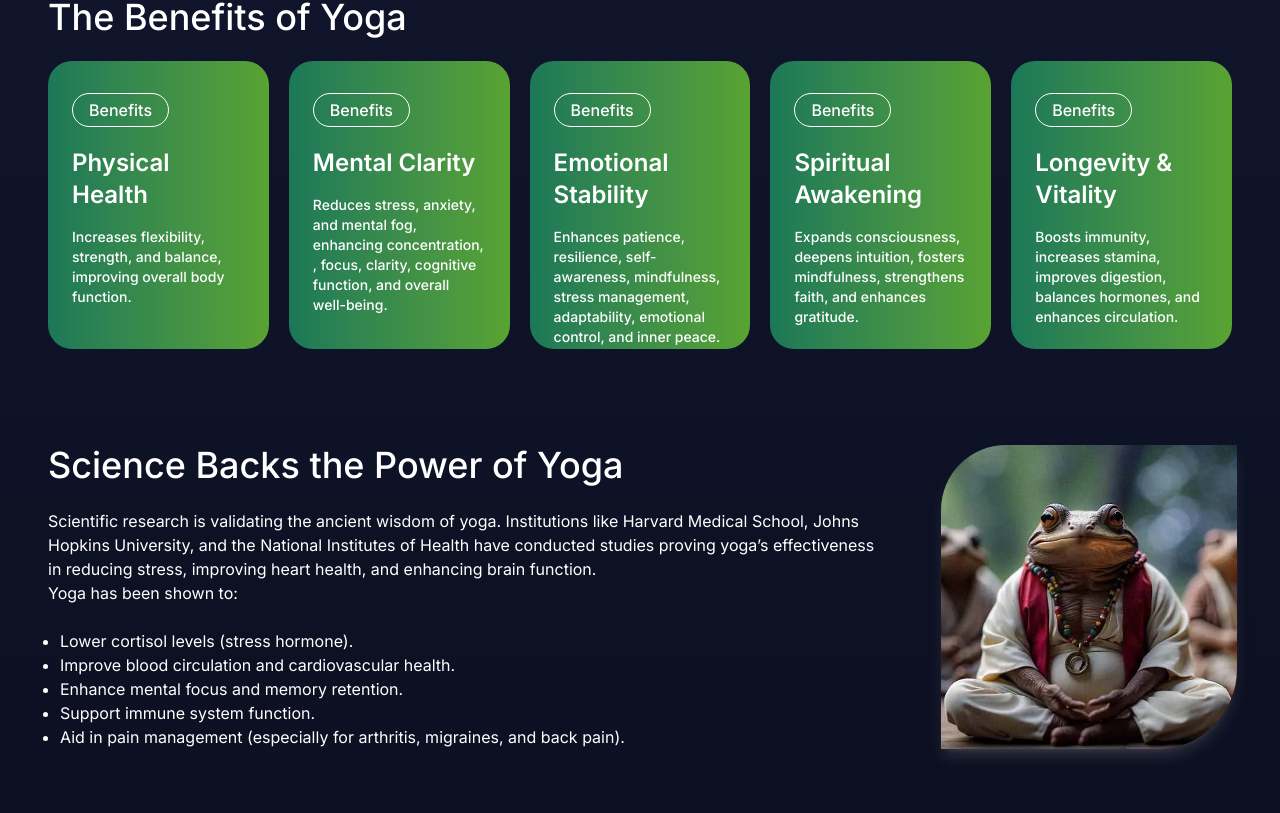
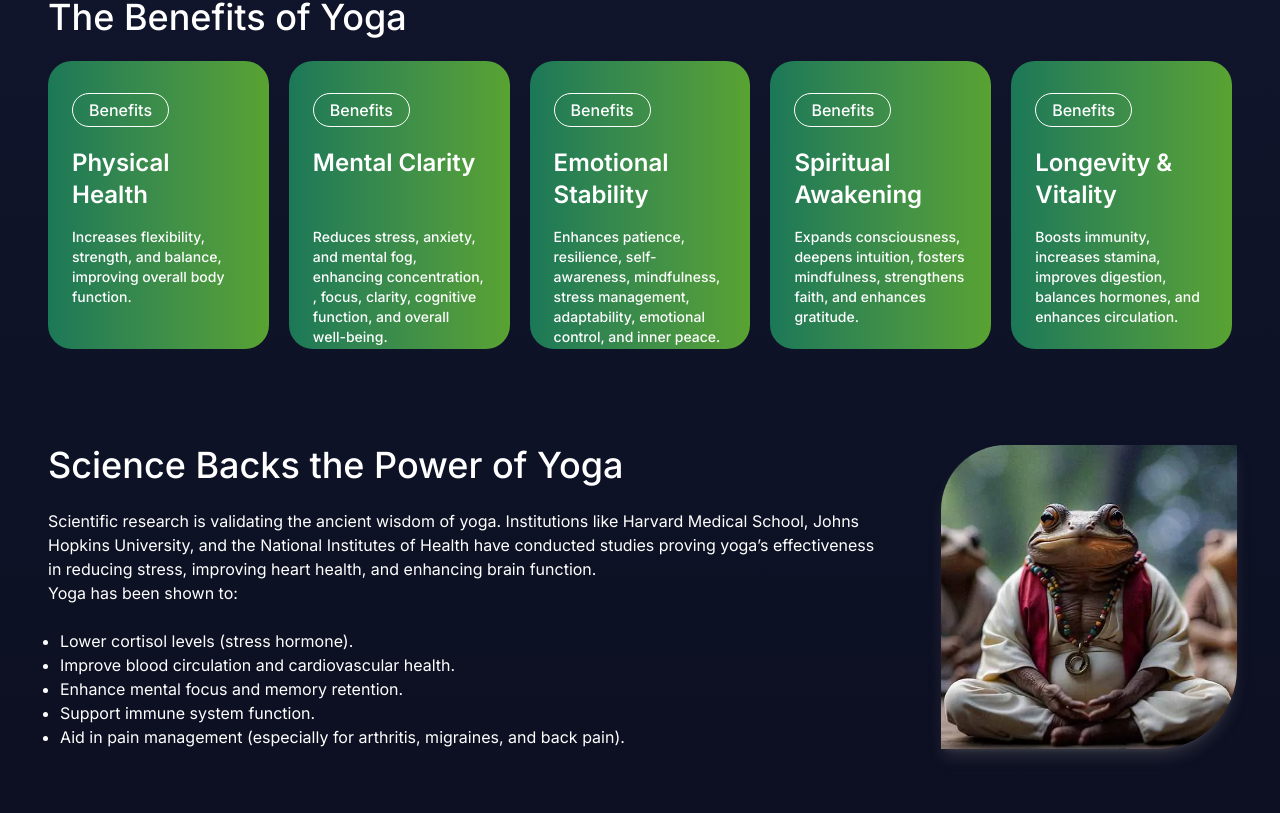
Before and after one commit to htetaungkhant/enrique-website-frontend, a Next.js app: page /yoga in a window 1280 px wide. Shown: the part 1627-2440 px from the top of the page. Built offline with nearby package versions, Linux system fonts and the light colour scheme.

Commit message:
title height adjustment at SwiperCardsRowSection

```diff
--- a/components/common/CardsRowSection.js
+++ b/components/common/CardsRowSection.js
@@ -68,7 +68,7 @@ export const SwiperCardsRowSection = ({
                                         className={twCardClassName}
                                     >
                                         <div className="flex flex-col gap-4">
-                                            {item.title && <h2 className="font-semibold text-xl lg:text-2xl">{item.title}</h2>}
+                                            {item.title && <h2 className="min-h-16 font-semibold text-xl lg:text-2xl">{item.title}</h2>}
                                             {item.description && (
                                                 Array.isArray(item.description) ? (
                                                     <div className="text-xs md:text-sm font-medium flex flex-col gap-3">
```
